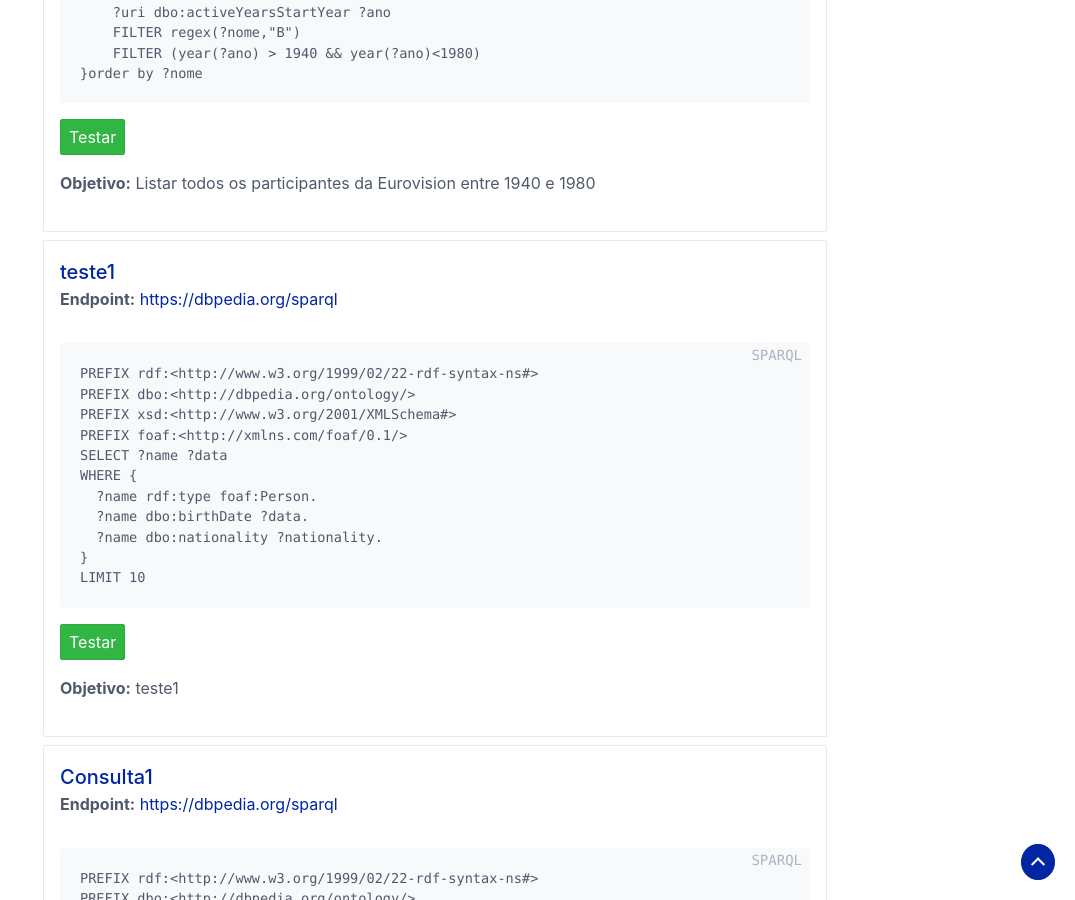
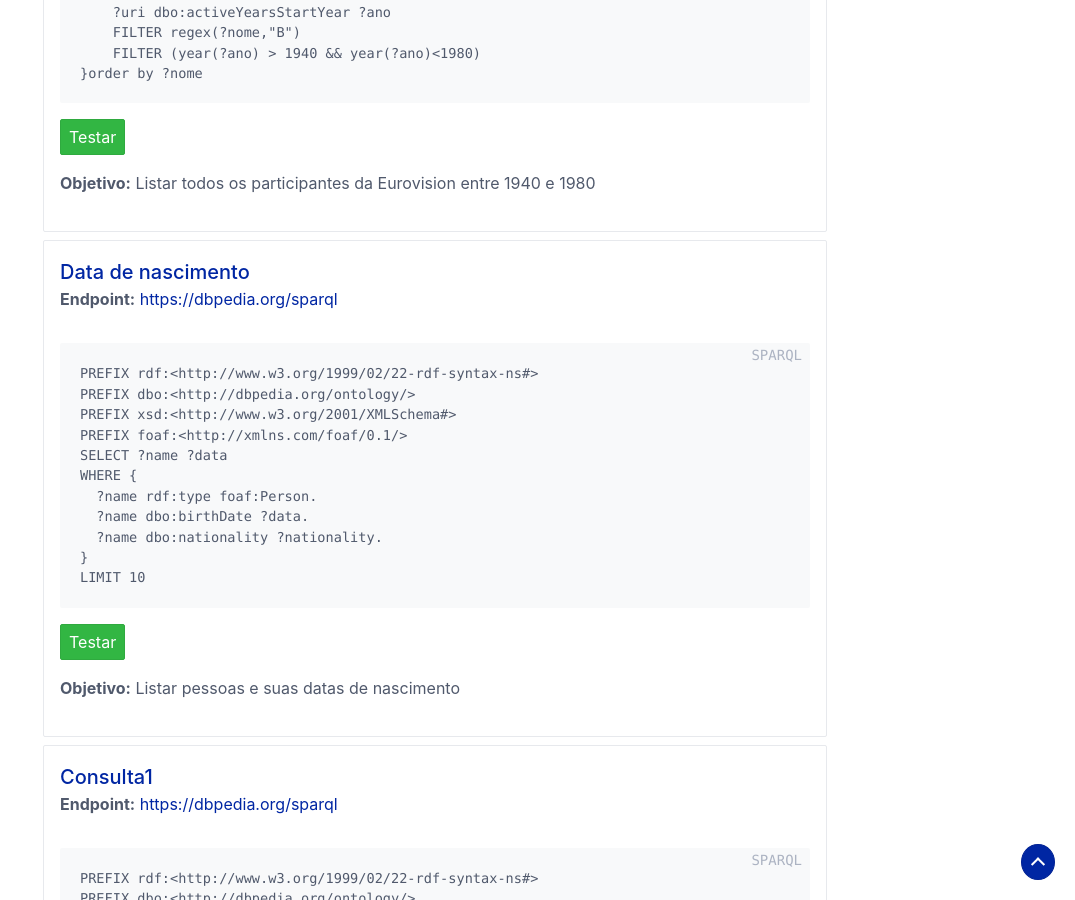
Before and after one commit to LinkedOpenDataUFRJ/Semantic-Data, a Jekyll site: the page built from index.html, in a window 1280 px wide and 900 px high, scrolled down 3190 px. Shown: the whole window, without its empty margins (205-1280 px from the left). Built offline with Jekyll 4.4.1, drawn with Linux system fonts in a browser that asks for light colours.

Commit message:
Explica melhor o primeiro teste

```diff
--- a/_data/dbpedia/sparql.yml
+++ b/_data/dbpedia/sparql.yml
@@ -1,4 +1,4 @@
-- title: teste1
+- title: Data de nascimento
   endpoint: https://dbpedia.org/sparql
   query: |+
     PREFIX rdf:<http://www.w3.org/1999/02/22-rdf-syntax-ns#>
@@ -12,7 +12,7 @@
       ?name dbo:nationality ?nationality.
     }
     LIMIT 10
-  goal: teste1
+  goal: Listar pessoas e suas datas de nascimento
 
 - title: Consulta1
   endpoint: https://dbpedia.org/sparql
```
